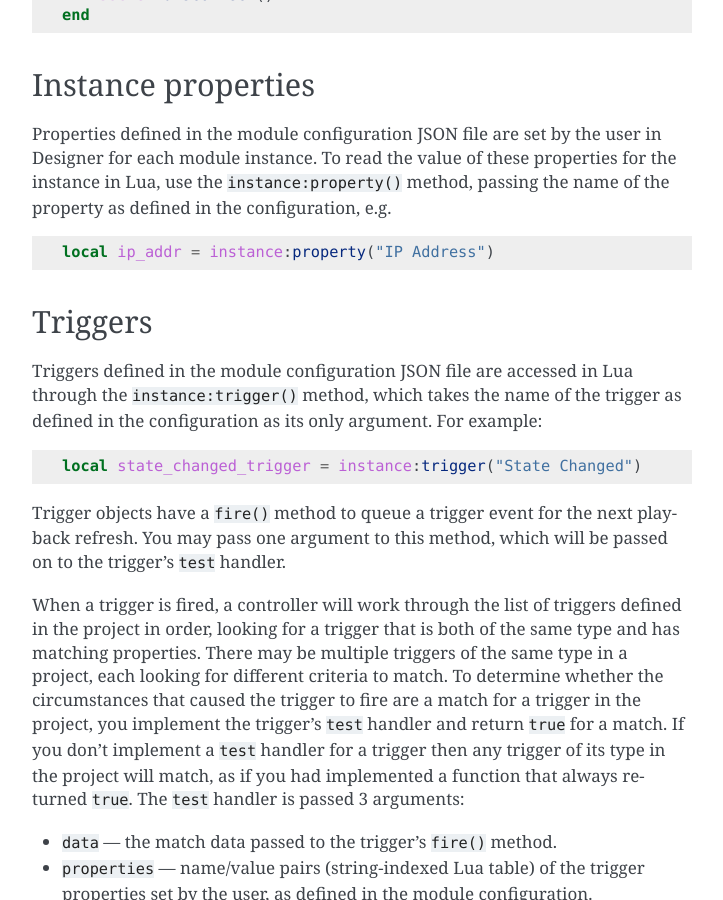
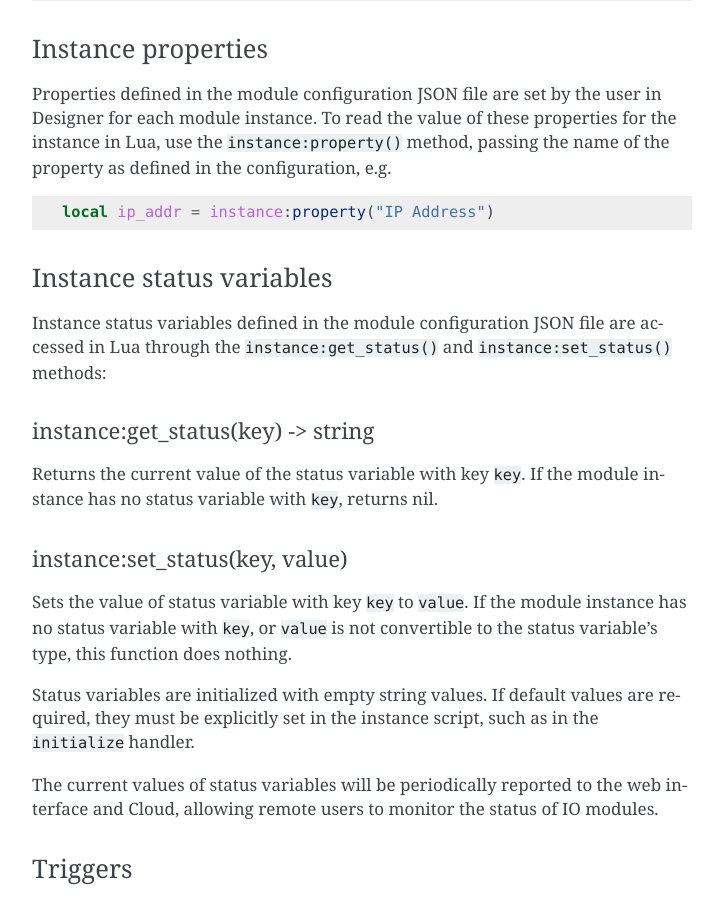
Before and after one commit to carallon/io-module-developer-guide, a Sphinx documentation site: the page built from source/guide/module-instances.rst, in a window 1280 px wide and 900 px high, scrolled down 3215 px. Shown: the whole window, without its empty margins (388-1111 px from the left). Built offline with Sphinx 7.4.7, drawn with Linux system fonts in a browser that asks for light colours; some of the changed text lies outside the part shown.

Commit message:
Initial draft for status variables information in instances page.

```diff
--- a/source/guide/module-instances.rst
+++ b/source/guide/module-instances.rst
@@ -12,7 +12,7 @@ As implied by their name, instance sandboxes can be independent, although in pra
 Module instances only run on the Primary controller in a project with the exception of :ref:`broadcast events <broadcast-event>`, which run on all controllers.
 
 Module API
-==========
+**********
 
 The ``module`` object is defined within the instance sandbox. This allows you to access module properties global to all instances, and access to a ``shared_table`` common to all instances.
 
@@ -109,6 +109,25 @@ Properties defined in the module configuration JSON file are set by the user in
 .. code-block:: lua
 
     local ip_addr = instance:property("IP Address")
+
+Instance status variables
+=========================
+
+Instance status variables defined in the module configuration JSON file are accessed in Lua through the ``instance:get_status()`` and ``instance:set_status()`` methods:
+
+instance:get_status(key) -> string
+----------------------------------
+
+Returns the current value of the status variable with key ``key``. If the module instance has no status variable with ``key``, returns nil.
+
+instance:set_status(key, value)
+-------------------------------
+
+Sets the value of status variable with key ``key`` to ``value``. If the module instance has no status variable with ``key``, or ``value`` is not convertible to the status variable's type, this function does nothing.
+
+Status variables are initialized with empty string values. If default values are required, they must be explicitly set in the instance script, such as in the ``initialize`` handler.
+
+The current values of status variables will be periodically reported to the web interface and Cloud, allowing remote users to monitor the status of IO modules.
 
 Triggers
 ========
```
